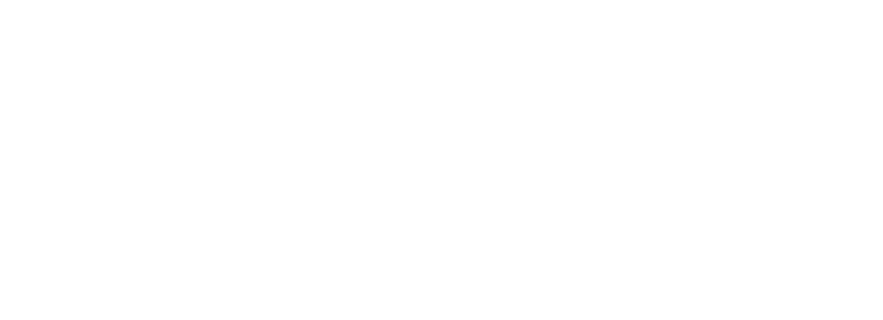
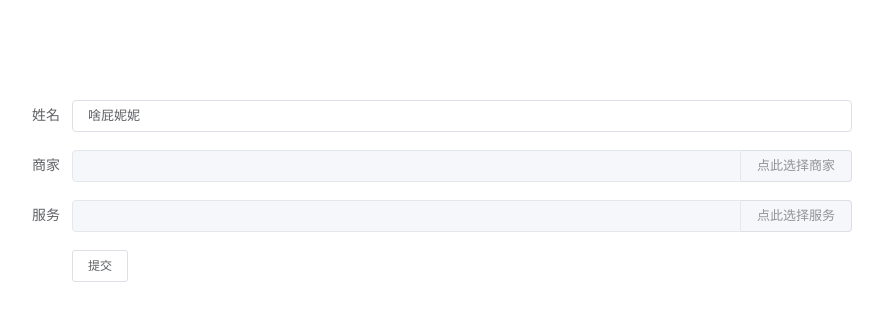
Before and after one commit to liushuaipeng/tagInput, a Vue app: page /form in a window 1280 px wide. Shown: the top 320 px of the page, without its empty margins (228-1111 px from the left). Built offline with nearby package versions, Linux system fonts and the light colour scheme.

Commit message:
hahahahaha

```diff
--- a/src/router.ts
+++ b/src/router.ts
@@ -12,6 +12,27 @@ export default new Router({
       path: "/",
       name: "home",
       component: Home
+    },
+    {
+      path: "/form",
+      name: "form",
+      component(resolve) {
+        return require(["./views/form.vue"], resolve);
+      }
+    },
+    {
+      path: "/bus",
+      name: "bus",
+      component(resolve) {
+        return require(["./views/bus.vue"], resolve);
+      }
+    },
+    {
+      path: "/service",
+      name: "service",
+      component(resolve) {
+        return require(["./views/service.vue"], resolve);
+      }
     }
   ]
 });
--- a/src/store/mutations.ts
+++ b/src/store/mutations.ts
@@ -1 +1,5 @@
-export default {};
+export default {
+  updateFormData(state: any, val: Object) {
+    state.formData = val;
+  }
+};
--- a/src/store/state.ts
+++ b/src/store/state.ts
@@ -1 +1,7 @@
-export default {};
+export default {
+  formData: {
+    name: "啥屁妮妮",
+    service: "",
+    bus: ""
+  }
+};
--- a/src/views/Home.vue
+++ b/src/views/Home.vue
@@ -1,5 +1,8 @@
 <template>
   <div class="home">
+    <router-link to="/form">
+      <el-button>新建（屁屁妮点这里）</el-button>
+    </router-link>
     <h3>单括号</h3>
     <div><el-button size="small" @click="setTagInput1">设置值</el-button></div>
     <tag-input v-model="tagInputValue1" :tagconfig="tagconfig"> </tag-input>
--- /dev/null
+++ b/src/views/bus.vue
@@ -0,0 +1,35 @@
+<template>
+  <div class="bus">
+    <el-select
+      v-model="formData.bus"
+      placeholder="请选择商家"
+      @change="handleChange"
+    >
+      <el-option label="抖音" value="抖音"> </el-option>
+      <el-option label="快手" value="快手"> </el-option>
+      <el-option label="美图" value="美图"> </el-option>
+      <el-option label="滴滴" value="滴滴"> </el-option>
+      <el-option label="阿里" value="阿里"> </el-option>
+      <el-option label="百度" value="百度"> </el-option>
+    </el-select>
+    <router-link to="/form">返回列表</router-link>
+  </div>
+</template>
+
+<script>
+export default {
+  computed: {
+    formData() {
+      return this.$store.state.formData;
+    }
+  },
+  methods: {
+    handleChange(val) {
+      this.$store.commit("updateFormData", this.formData);
+    }
+  }
+};
+</script>
+
+<style>
+</style>
--- /dev/null
+++ b/src/views/form.vue
@@ -0,0 +1,55 @@
+<template>
+  <div class="form">
+    <el-form size="small" :model="formData" label-width="100px">
+      <el-form-item label="姓名">
+        <el-input v-model="formData.name"></el-input>
+      </el-form-item>
+      <el-form-item label="商家">
+        <el-input v-model="formData.bus" disabled>
+          <el-button @click="$router.push('/bus')" slot="append">
+            点此选择商家
+          </el-button>
+        </el-input>
+      </el-form-item>
+      <el-form-item label="服务">
+        <el-input v-model="formData.service" disabled>
+          <el-button @click="$router.push('/service')" slot="append">
+            点此选择服务
+          </el-button>
+        </el-input>
+      </el-form-item>
+      <el-form-item>
+        <el-button @click="submit">提交</el-button>
+      </el-form-item>
+    </el-form>
+  </div>
+</template>
+
+<script>
+export default {
+  computed: {
+    formData() {
+      return this.$store.state.formData;
+    }
+  },
+  watch: {
+    formData: {
+      handler(val) {
+        this.$store.commit("updateFormData", val);
+      },
+      deep: true
+    }
+  },
+  methods: {
+    submit() {
+      console.log(this.formData);
+    }
+  }
+};
+</script>
+
+<style>
+.form {
+  padding: 100px 200px;
+}
+</style>
--- /dev/null
+++ b/src/views/service.vue
@@ -0,0 +1,33 @@
+<template>
+  <div class="bus">
+    <el-select
+      v-model="formData.service"
+      placeholder="请选择服务"
+      @change="handleChange"
+    >
+      <el-option label="广告" value="广告"> </el-option>
+      <el-option label="音频" value="音频"> </el-option>
+      <el-option label="视频" value="视频"> </el-option>
+      <el-option label="图片" value="图片"> </el-option>
+    </el-select>
+    <router-link to="/form">返回列表</router-link>
+  </div>
+</template>
+
+<script>
+export default {
+  computed: {
+    formData() {
+      return this.$store.state.formData;
+    }
+  },
+  methods: {
+    handleChange(val) {
+      this.$store.commit("updateFormData", this.formData);
+    }
+  }
+};
+</script>
+
+<style>
+</style>
```
